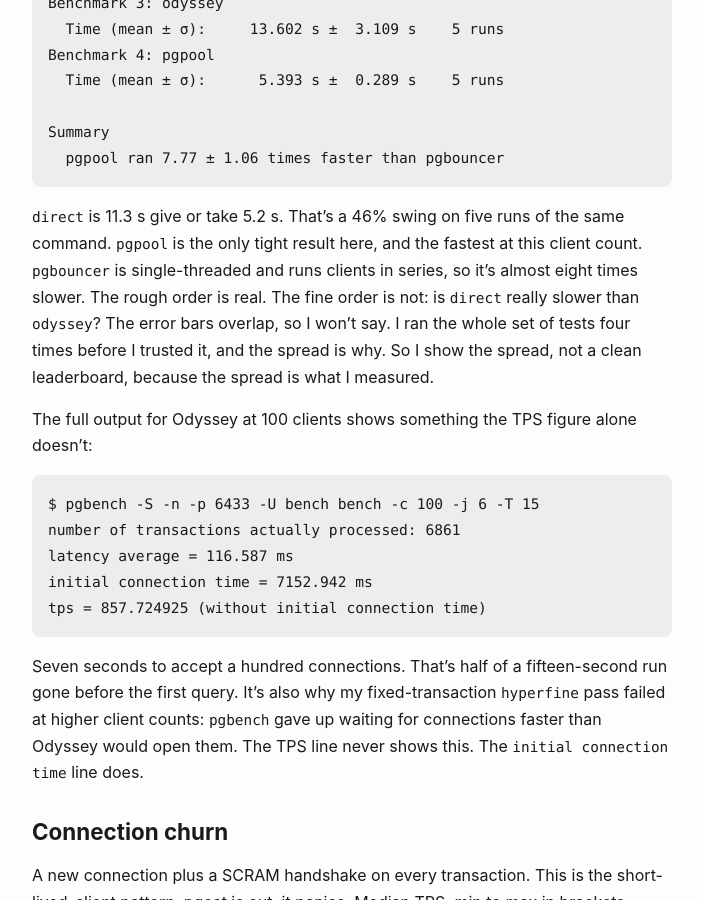
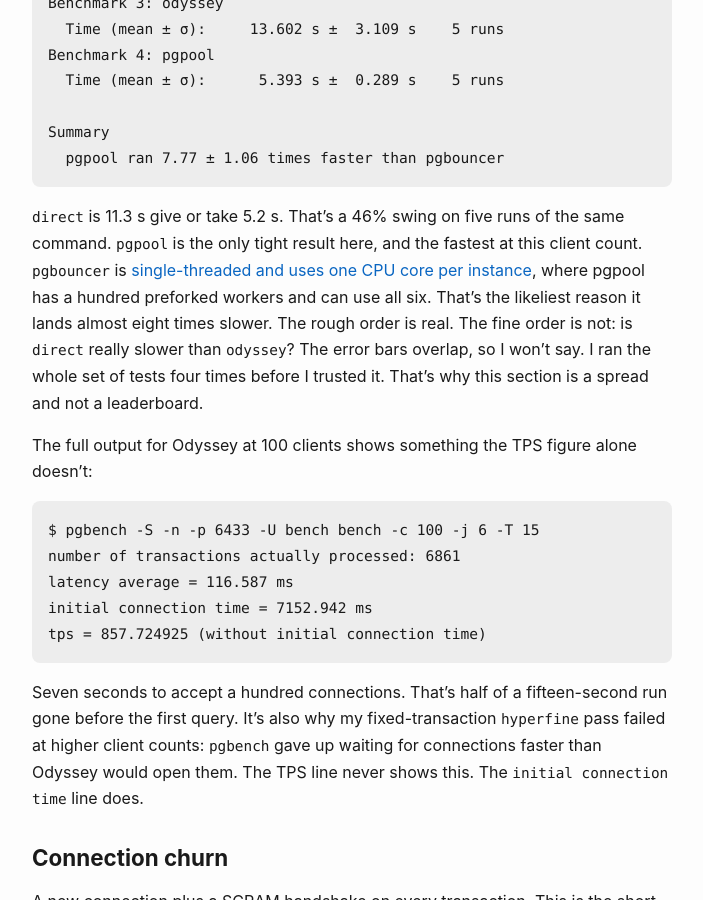
Before and after one commit to sarataha/sarataha.github.io, a Jekyll site: the page built from _posts/2026-06-28-comparing-four-postgres-connection-poolers.md, in a window 1280 px wide and 900 px high, scrolled down 11025 px. Shown: the whole window, without its empty margins (288-991 px from the left). Built offline with Jekyll 4.4.1, drawn with Linux system fonts in a browser that asks for light colours.

Commit message:
Correct the PgBouncer concurrency claim

```diff
--- a/_posts/2026-06-28-comparing-four-postgres-connection-poolers.md
+++ b/_posts/2026-06-28-comparing-four-postgres-connection-poolers.md
@@ -484,13 +484,14 @@ Summary
 
 `direct` is 11.3 s give or take 5.2 s. That's a 46% swing on five runs
 of the same command. `pgpool` is the only tight result here, and the
-fastest at this client count. `pgbouncer` is single-threaded and runs
-clients in series, so it's almost eight times slower. The rough order
+fastest at this client count. `pgbouncer` is
+[single-threaded and uses one CPU core per instance](https://www.pgbouncer.org/config.html#so_reuseport),
+where pgpool has a hundred preforked workers and can use all six. That's
+the likeliest reason it lands almost eight times slower. The rough order
 is real. The fine order is not: is `direct` really slower than
 `odyssey`? The error bars overlap, so I won't say. I ran the whole set
-of tests four times before I trusted it, and the spread is why. So I
-show the spread, not a clean leaderboard, because the spread is what I
-measured.
+of tests four times before I trusted it. That's why this section is a
+spread and not a leaderboard.
 
 The full output for Odyssey at 100 clients shows something the TPS
 figure alone doesn't:
```
